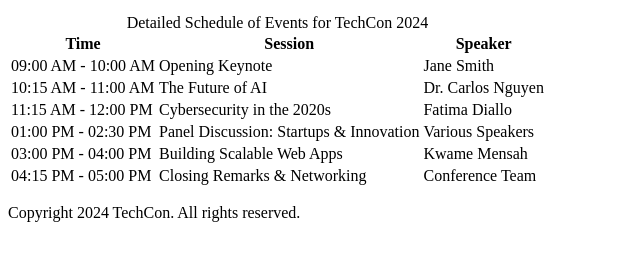
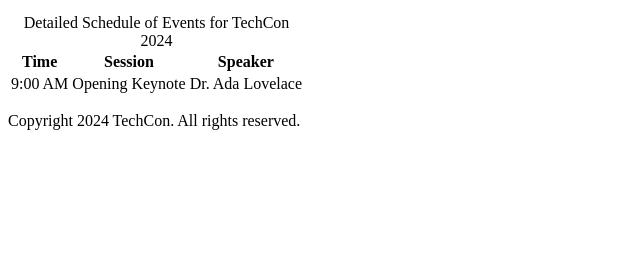
Before and after one commit to devprilla/TechCon_HTML, a plain HTML site: page techcon_website/schedule.html in a window 1280 px wide. Shown: the part 154-414 px from the top of the page, without its empty margins (0-640 px from the left). Drawn offline with Linux system fonts and the light colour scheme.

Commit message:
Update schedule.html

```diff
--- a/techcon_website/schedule.html
+++ b/techcon_website/schedule.html
@@ -5,8 +5,6 @@
     <title>Schedule for TechCon 2024</title>
   </head>
   <body>
-
-  <!-- Header -->
     <header>
       <h1>Schedule for TechCon 2024</h1>
       <nav>
@@ -19,7 +17,6 @@
       </nav>
     </header>
 
-  <!-- Main Content -->
     <main>
       <table>
         <caption>Detailed Schedule of Events for TechCon 2024</caption>
@@ -32,44 +29,17 @@
         </thead>
         <tbody>
           <tr>
-          <td>09:00 AM - 10:00 AM</td>
+            <td>9:00 AM</td>
             <td>Opening Keynote</td>
-          <td>Jane Smith</td>
+            <td>Dr. Ada Lovelace</td>
           </tr>
-        <tr>
-          <td>10:15 AM - 11:00 AM</td>
-          <td>The Future of AI</td>
-          <td>Dr. Carlos Nguyen</td>
-        </tr>
-        <tr>
-          <td>11:15 AM - 12:00 PM</td>
-          <td>Cybersecurity in the 2020s</td>
-          <td>Fatima Diallo</td>
-        </tr>
-        <tr>
-          <td>01:00 PM - 02:30 PM</td>
-          <td>Panel Discussion: Startups & Innovation</td>
-          <td>Various Speakers</td>
-        </tr>
-        <tr>
-          <td>03:00 PM - 04:00 PM</td>
-          <td>Building Scalable Web Apps</td>
-          <td>Kwame Mensah</td>
-        </tr>
-        <tr>
-          <td>04:15 PM - 05:00 PM</td>
-          <td>Closing Remarks & Networking</td>
-          <td>Conference Team</td>
-        </tr>
+          <!-- more rows -->
         </tbody>
       </table>
     </main>
 
-  <!-- Footer -->
     <footer>
       <p>Copyright 2024 TechCon. All rights reserved.</p>
     </footer>
-
-
   </body>
 </html>
```
Lines whose indentation alone changed are shown as unchanged.
